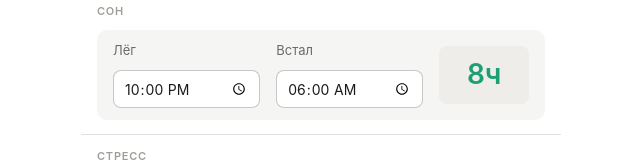
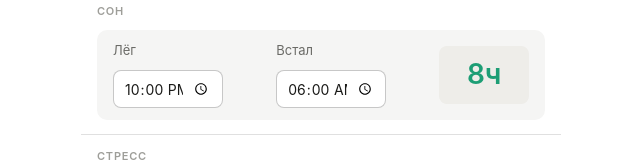
Before and after one commit to koftamainee/glucolog, a plain HTML site: page index.html in a window 1280 px wide. Shown: the part 1476-1638 px from the top of the page, without its empty margins (319-959 px from the left). Drawn offline with Linux system fonts and the light colour scheme.

Commit message:
make time smaller

```diff
--- a/css/style.css
+++ b/css/style.css
@@ -462,7 +462,7 @@ canvas#glucoseChart {
 }
 
 .sleep-pair input {
-  flex: 1;
+  width: 110px;
   padding: 8px 10px;
   font-size: 14px;
   background: var(--bg);
```
